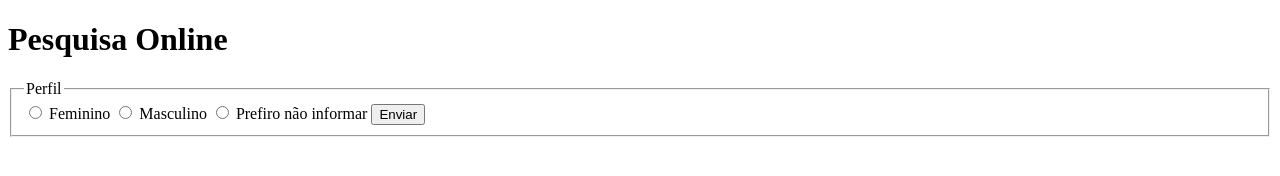
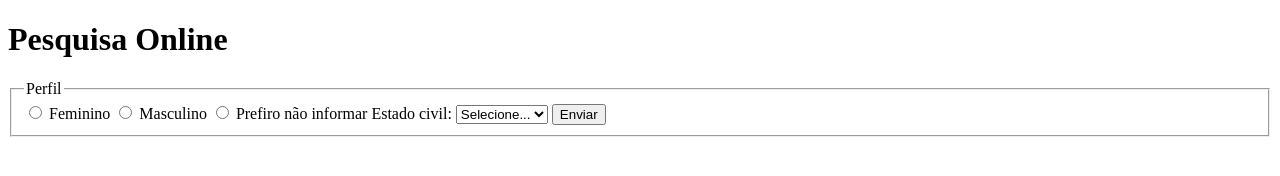
Before and after one commit to CostaFullStack/culturama, a plain HTML site: page index.html in a window 1280 px wide. Drawn offline with Linux system fonts and the light colour scheme.

Commit message:
adiciona opcoes de estado civil

```diff
--- a/index.html
+++ b/index.html
@@ -48,6 +48,14 @@
           " value="notInformed">
           <label for="notInformed">Prefiro não informar</label>
 
+          <label for="maritalStatus">Estado civil:</label>
+          <select name="maritalStatus" >
+            <option value="notInformed">Selecione...</option>
+            <option value="casado">Casado</option>
+            <option value="solteiro">Solteiro</option>
+            <option value="divorciado">Divorciado</option>
+          </select>
+
 
           <button type="submit">Enviar</button>
       </form>
```
